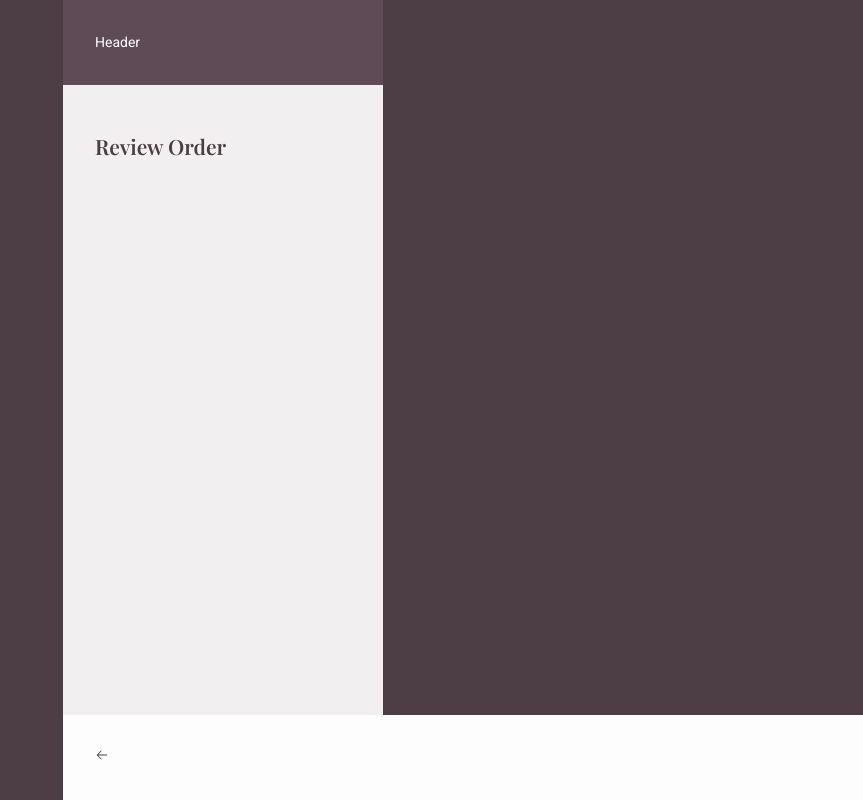
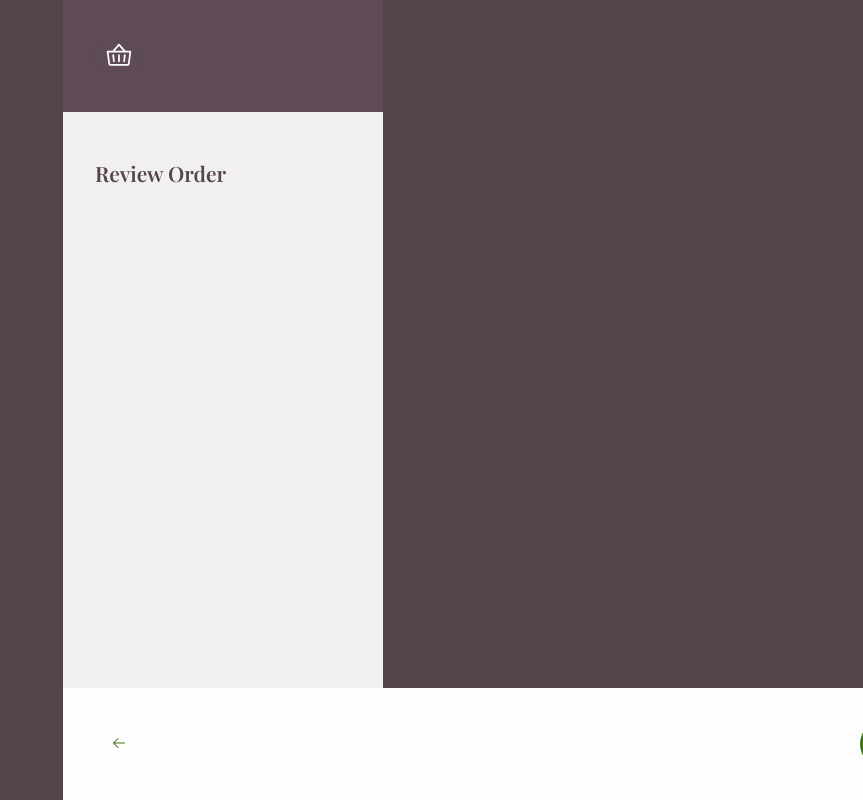
Before and after one commit to mranenko/limon-app, a React (Vite) app: page /review in a window 1280 px wide. Shown: the whole page, without its empty margins (417-1280 px from the left). Built offline with nearby package versions, Linux system fonts and the light colour scheme.

Commit message:
button component styles

```diff
--- a/src/assets/styles/base/colors.scss
+++ b/src/assets/styles/base/colors.scss
@@ -26,6 +26,10 @@ $color-cocoa: #5e4b55;
 $color-lime: #387819;
 
 $colors: (
+  main: (cocoa: $color-cocoa,
+    lime: $color-lime,
+  ),
+
   cocoa: (100: tint($color-cocoa, 99%),
     200: tint($color-cocoa, 91%),
     300: tint($color-cocoa, 82%),
@@ -34,7 +38,7 @@ $colors: (
     600: tint($color-cocoa, 36%),
     700: tint($color-cocoa, 18%),
     800: $color-cocoa,
-    900: shade($color-cocoa, 18%),
+    900: shade($color-cocoa, 9%),
   ),
 
   lime: (100: tint($color-lime, 99%),
@@ -57,8 +61,13 @@ $colors: (
   $value: $colors;
 
   @if length($keys)==1 {
-    @if nth($keys, 1) == cocoa { @return color(cocoa, 800); }
-    @else if nth($keys, 1) == lime { @return color(lime, 800); }
+    @if nth($keys, 1)==cocoa {
+      @return color(cocoa, 800);
+    }
+
+    @else if nth($keys, 1)==lime {
+      @return color(lime, 800);
+    }
   }
 
   @each $key in $keys {
@@ -68,19 +77,20 @@ $colors: (
   @return $value;
 }
 
+@function colors($key) {
+  @return map-get($colors, $key);
+}
+
 /*
   semantic color tokens
 */
 
-$colors: map-merge($colors, (
-  background: (
-    dark: color(cocoa, 300),
+$colors: map-merge($colors, (background: (dark: color(cocoa, 300),
         default: color(cocoa, 200),
         light: color(cocoa, 100),
       ),
       border: color(cocoa, 400),
-  foreground: (
-    dark: color(cocoa, 950),
+      foreground: (dark: color(cocoa, 950),
         default: color(cocoa, 900),
         light: color(cocoa, 100),
         subtle: color(cocoa, 600),
--- /dev/null
+++ b/src/assets/styles/components/button.scss
@@ -0,0 +1,75 @@
+button,
+button.primary,
+.button,
+.button.primary {
+  align-items: center;
+  background: var(--color-primary);
+  border: 0;
+  border-radius: 1.5rem;
+  color: var(--color-foreground-light);
+  cursor: pointer;
+  display: inline-flex;
+  font-weight: 500;
+  gap: .5rem;
+  justify-content: center;
+  height: 3rem;
+  letter-spacing: inherit;
+  padding: 1rem 1.5rem;
+  width: auto;
+
+  &:hover {
+    background: var(--color-primary-dark);
+    color: var(--color-foreground-light);
+  }
+
+  &.link {
+    background: none;
+    color: var(--foreground-primary);
+    padding-left: 0;
+    padding-right: 0;
+
+    &:hover {
+      background: none;
+      color: var(--foreground-primary-dark);
+    }
+  }
+
+  &.icon {
+    font-size: var(--font-size-xx-large);
+    padding: .5rem;
+    width: 3rem;
+  }
+
+  &.outline {
+    background: none;
+    border: 1px solid currentColor;
+    color: inherit;
+  }
+}
+
+button.accent,
+.button.accent {
+  background: var(--color-accent);
+  color: var(--color-foreground-light);
+
+  &:hover {
+    background: var(--color-accent-dark);
+    color: var(--color-foreground-light);
+  }
+
+  &.link {
+    background: none;
+    color: var(--color-accent);
+
+    &:hover {
+      background: none;
+      color: var(--color-accent-dark);
+    }
+  }
+}
+
+button i,
+.button i {
+  font-size: var(--font-size-large);
+  line-height: 1;
+}
--- a/src/assets/styles/index.scss
+++ b/src/assets/styles/index.scss
@@ -2,6 +2,7 @@
 @use 'base/fonts';
 @use 'base/global';
 @use 'base/utilities';
+@use 'components/button';
 @use 'components/card';
 @use 'layouts/footer';
 @use 'layouts/header';
--- a/src/assets/styles/layouts/footer.scss
+++ b/src/assets/styles/layouts/footer.scss
@@ -1,4 +1,5 @@
 .footer {
+  align-items: center;
   background: var(--color-background-light);
   color: var(--color-foreground);
   bottom: 0;
--- a/src/assets/styles/layouts/header.scss
+++ b/src/assets/styles/layouts/header.scss
@@ -1,6 +1,10 @@
 .header {
+  align-items: center;
   background: var(--color-primary);
   color: var(--color-foreground-light);
   bottom: 0;
+  display: flex;
+  flex-direction: row;
+  justify-content: space-between;
   padding: 2rem;
 }
--- a/src/layouts/Header.tsx
+++ b/src/layouts/Header.tsx
@@ -1,3 +1,11 @@
+import {
+  Basket,
+} from '@phosphor-icons/react'
+
+import {
+  Button,
+} from '../components'
+
 interface HeaderProps {
   className?: string
 }
@@ -5,7 +13,9 @@ interface HeaderProps {
 const Header = ({ className = '' }: HeaderProps) => {
   return (
     <div className={`header ${className}`}>
-      Header
+      <Button as='a' href='/review' variant='icon'>
+        <Basket />
+      </Button>
     </div>
   )
 }
--- a/src/screens/Checkout.tsx
+++ b/src/screens/Checkout.tsx
@@ -2,7 +2,6 @@ import {
   ArrowLeft,
   ArrowRight,
 } from '@phosphor-icons/react'
-import { Link } from 'react-router-dom'
 
 import {
   Button,
@@ -24,9 +23,9 @@ const Checkout = () => {
         </section>
       </Main>
       <Footer>
-        <Link to='/review'>
+        <Button as='a' href='/review' variant='accent icon link'>
           <i><ArrowLeft /></i>
-        </Link>
+        </Button>
         <Button as='a' href='/payment' variant='accent solid'>
           Continue
           <i><ArrowRight /></i>
--- a/src/screens/Confirmation.tsx
+++ b/src/screens/Confirmation.tsx
@@ -1,8 +1,10 @@
 import {
   ArrowLeft,
 } from '@phosphor-icons/react'
-import { Link } from 'react-router-dom'
 
+import {
+  Button,
+} from '../components'
 import {
   Footer,
   Header,
@@ -20,9 +22,9 @@ const Confirmation = () => {
         </section>
       </Main>
       <Footer>
-        <Link to='/'>
+        <Button as='a' href='/' variant='accent icon link'>
           <i><ArrowLeft /></i>
-        </Link>
+        </Button>
       </Footer>
     </Screen>
   )
--- a/src/screens/Details.tsx
+++ b/src/screens/Details.tsx
@@ -2,9 +2,7 @@ import {
   ArrowLeft,
   ArrowRight,
 } from '@phosphor-icons/react'
-import { Link } from 'react-router-dom'
 
-import menu from '../data/menu.json'
 import {
   Button,
 } from '../components'
@@ -26,10 +24,10 @@ const Details = () => {
         </section>
       </Main>
       <Footer>
-        <Link to='/'>
+        <Button as='a' href='/' variant='accent link'>
           <i><ArrowLeft /></i>
           Back to Menu
-        </Link>
+        </Button>
         <Button as='a' href='/review' variant='accent solid'>
           Review Order
           <i><ArrowRight /></i>
--- a/src/screens/Payment.tsx
+++ b/src/screens/Payment.tsx
@@ -2,7 +2,6 @@ import {
   ArrowLeft,
   ArrowRight,
 } from '@phosphor-icons/react'
-import { Link } from 'react-router-dom'
 
 import {
   Button,
@@ -24,9 +23,9 @@ const Payment = () => {
         </section>
       </Main>
       <Footer>
-        <Link to='/checkout'>
+        <Button as='a' href='/checkout' variant='accent icon link'>
           <i><ArrowLeft /></i>
-        </Link>
+        </Button>
         <Button as='a' href='/confirmation' variant='accent solid'>
           Place Order
           <i><ArrowRight /></i>
--- a/src/screens/Review.tsx
+++ b/src/screens/Review.tsx
@@ -2,7 +2,6 @@ import {
   ArrowLeft,
   ArrowRight,
 } from '@phosphor-icons/react'
-import { Link } from 'react-router-dom'
 
 import {
   Button,
@@ -24,9 +23,9 @@ const Review = () => {
         </section>
       </Main>
       <Footer>
-        <Link to='/'>
+        <Button as='a' href='/' variant='accent icon link'>
           <i><ArrowLeft /></i>
-        </Link>
+        </Button>
         <Button as='a' href='/checkout' variant='accent solid'>
           Checkout
           <i><ArrowRight /></i>
```
Lines whose indentation alone changed are shown as unchanged.
